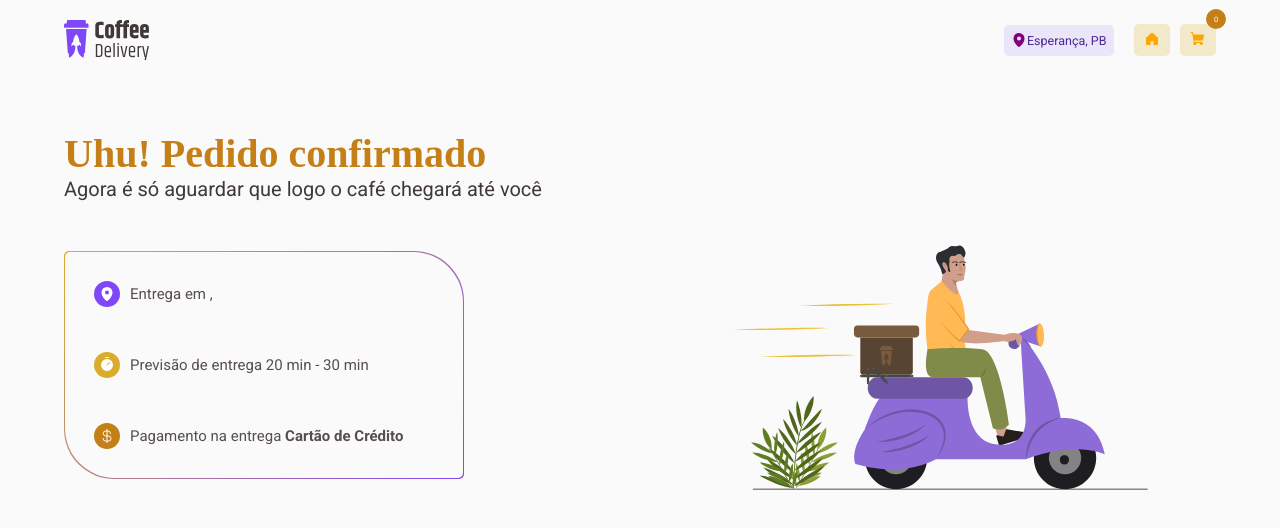
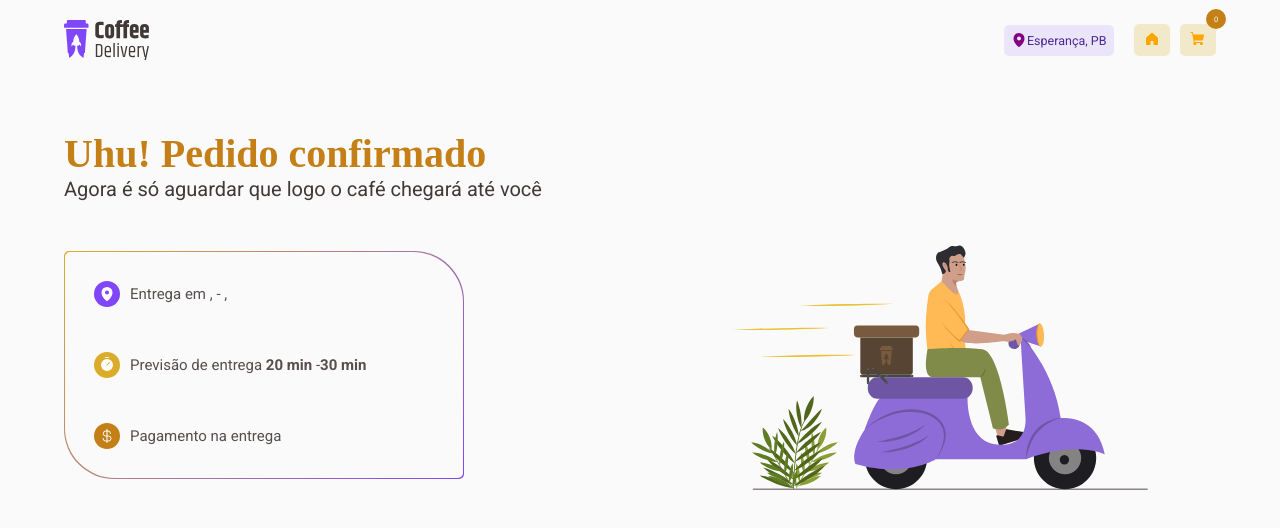
Before and after one commit to Jovi-souza/Coffee-Delivery, a React (Vite) app: page /Success in a window 1280 px wide. Shown: the top 528 px of the page. Built offline with nearby package versions, Linux system fonts and the light colour scheme.

Commit message:
form adjustments

```diff
--- a/src/Contexts/CardsContext.tsx
+++ b/src/Contexts/CardsContext.tsx
@@ -14,6 +14,7 @@ interface FormProps {
   bairro: string
   cidade?: string
   uf: string
+  payment: string
 }
 
 interface CardsContextType {
@@ -25,7 +26,6 @@ interface CardsContextType {
   LessItems: () => void
   createNewRequest: (data: Card) => void
   deleteRequest: (requestToDelete: string) => void
-  typeOfPayment: (event: Event) => void
   submitClientDatas: (data: FormProps) => void
 }
 
@@ -72,14 +72,6 @@ export function CardsContext({ children }: childrenProps) {
 
   function submitClientDatas(data: FormProps) {
     setDatas(data)
-    console.log(data)
-  }
-
-  function typeOfPayment(event: Event) {
-    event.preventDefault()
-
-    const target = event.target as HTMLButtonElement
-    console.log(target.value)
   }
 
   const itemsInCart = requests.length
@@ -94,7 +86,6 @@ export function CardsContext({ children }: childrenProps) {
         datas,
         MoreItems,
         LessItems,
-        typeOfPayment,
         submitClientDatas,
       }}
     >
--- a/src/Pages/Checkout/Form/index.tsx
+++ b/src/Pages/Checkout/Form/index.tsx
@@ -48,6 +48,7 @@ const FormDataValidantionSchema = zod.object({
     .string()
     .min(1, 'preencha o campo, é obrigatório')
     .max(20, 'o número de caracteres excedeu o limite máximo'),
+  payment: zod.string(),
 })
 
 type FormDatas = zod.infer<typeof FormDataValidantionSchema>
@@ -131,13 +132,23 @@ export function Form() {
           </p>
         </HeaderContainer>
         <SubmitContainer>
-          <Button value="Cartão de crédito" type="submit">
-            <CreditCard color="purple" size={16} /> Cartão de crédito
+          <Button
+            value="Cartão de crédito"
+            type="submit"
+            {...register('payment')}
+          >
+            <CreditCard color="purple" size={16} />
+            Cartão de crédito
           </Button>
-          <Button value="Cartão de débito" type="submit">
-            <Bank color="purple" size={16} /> Cartão de débito
+          <Button
+            value="Cartão de débito"
+            type="submit"
+            {...register('payment')}
+          >
+            <Bank color="purple" size={16} />
+            Cartão de débito
           </Button>
-          <Button value="Dinheiro" type="submit">
+          <Button value="Dinheiro" type="submit" {...register('payment')}>
             <Money color="purple" size={16} />
             Dinheiro
           </Button>
--- a/src/Pages/Success/index.tsx
+++ b/src/Pages/Success/index.tsx
@@ -7,9 +7,7 @@ import { useContext } from 'react'
 import { CardContext } from '../../Contexts/CardsContext'
 
 export function Success() {
-  const { datasInfos } = useContext(CardContext)
-
-  console.log(datasInfos)
+  const { datas } = useContext(CardContext)
   return (
     <Container>
       <div>
@@ -23,9 +21,9 @@ export function Success() {
               <MapPin size={16} color="white" weight="fill" />
             </IconsContainer>
             <Paragraph>
-              Entrega em <strong></strong>
-              <strong></strong>
-              <strong></strong>, <strong></strong>
+              Entrega em <strong>{datas.rua}</strong>,
+              <strong>{datas.numero}</strong> - <span>{datas.bairro}</span>,
+              <span>{datas.cidade}</span> <span>{datas.uf}</span>
             </Paragraph>
           </div>
 
@@ -33,7 +31,10 @@ export function Success() {
             <IconsContainer style={'yellow'}>
               <Timer size={16} color="white" weight="fill" />
             </IconsContainer>
-            <Paragraph>Previsão de entrega 20 min - 30 min</Paragraph>
+            <Paragraph>
+              Previsão de entrega <strong>20 min</strong> -
+              <strong>30 min</strong>
+            </Paragraph>
           </div>
 
           <div>
@@ -41,7 +42,7 @@ export function Success() {
               <CurrencyDollar size={16} color="white" />
             </IconsContainer>
             <Paragraph>
-              Pagamento na entrega <strong>Cartão de Crédito</strong>
+              Pagamento na entrega <strong>{datas.payment}</strong>
             </Paragraph>
           </div>
         </YourRequest>
--- a/src/Pages/Success/styles.ts
+++ b/src/Pages/Success/styles.ts
@@ -57,4 +57,8 @@ export const Paragraph = styled('p', {
   fontSize: '1.5rem',
   color: '$baseText',
   width: '35rem',
+  '& strong': {
+    display: 'inline-flex',
+    gap: '1rem',
+  },
 })
```
